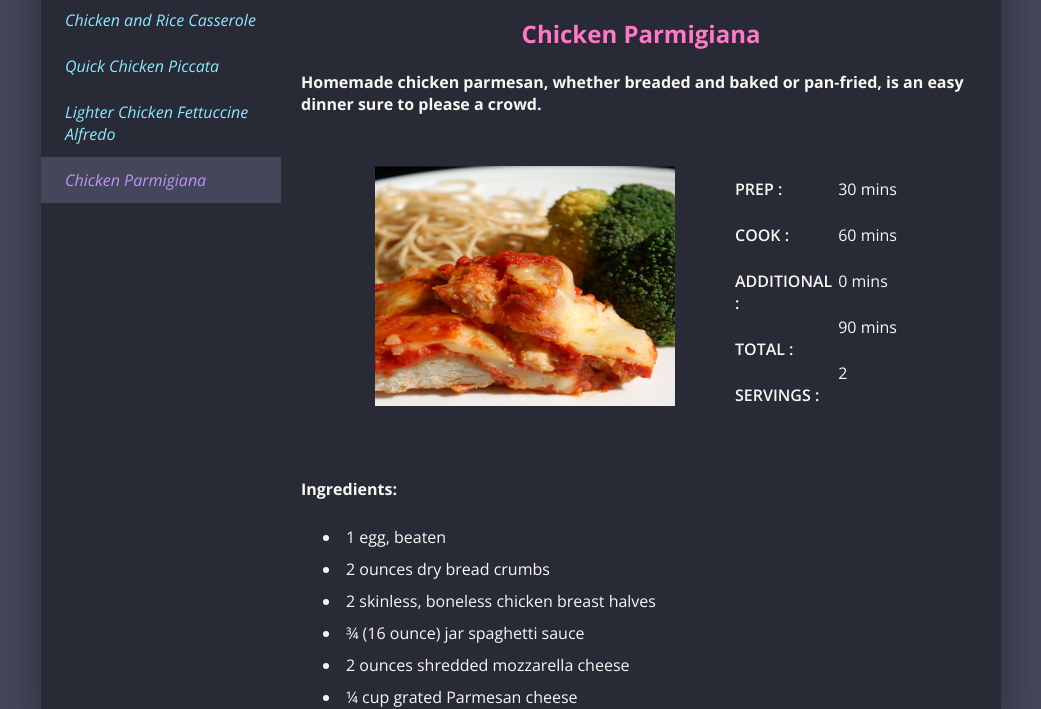
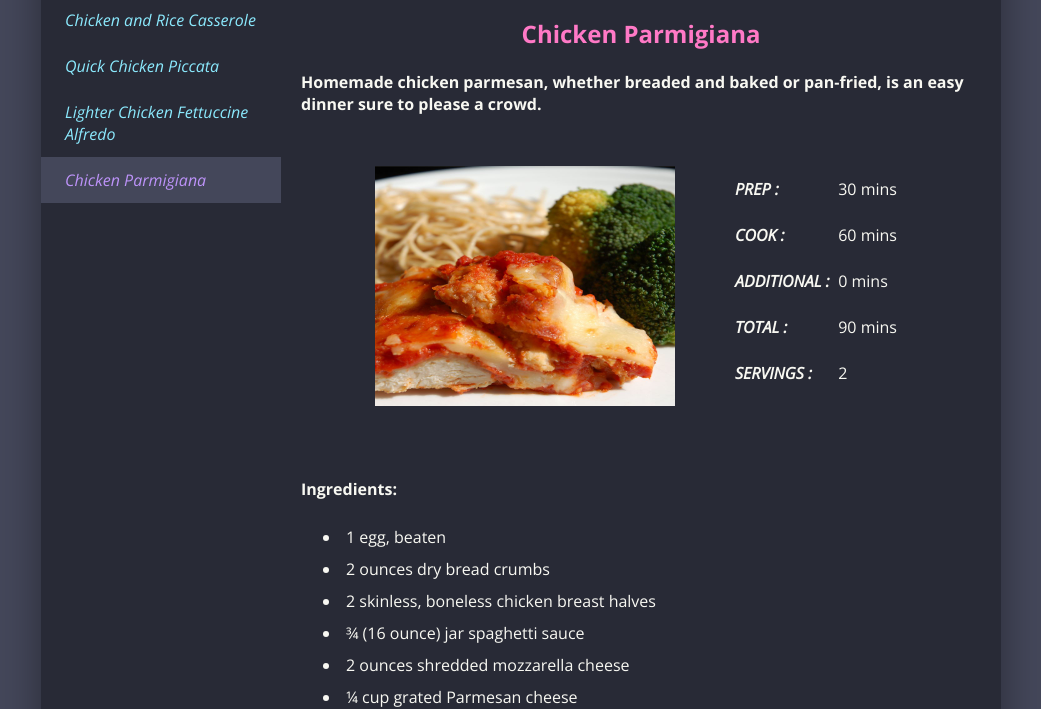
Before and after one commit to codyback/odin-recipes, a website: page index.html in a window 1280 px wide. Shown: the part 91-800 px from the top of the page, without its empty margins (119-1160 px from the left). Drawn offline with nearby package versions, Linux system fonts and the light colour scheme.

Commit message:
optimize css

```diff
--- a/index.js
+++ b/index.js
@@ -45,7 +45,7 @@ const populateRecipe = (recipeID) => {
   for (let i = 0; i < recipeInfoKeys.length; i++) {
     const key = recipeInfoKeys[i];
 
-    recipeInformationCol1.innerHTML += `<li>${key} :</li>`;
+    recipeInformationCol1.innerHTML += `<li><em>${key.toUpperCase()} :</em></li>`;
     if (key !== 'servings') {
       recipeInformationCol2.innerHTML += `<li>${recipe.information[key]} mins</li>`;
     } else {
--- a/style.css
+++ b/style.css
@@ -20,7 +20,6 @@ body > #area {
   margin: 0;
   height: 100%;
   display: grid;
-  overflow: auto;
   grid-template-columns: 1fr 3fr;
   grid-template-rows: auto 1fr auto;
   grid-template-areas:
@@ -85,28 +84,13 @@ div#recipeInformation > div#col2 {
   grid-area: infoCol2;
 }
 
-div#col1 > ul {
+div#col1 > ul, div#col2 > ul {
   list-style-type: none;
   margin: 0;
   padding: 0;
 }
 
-div#col2 > ul {
-  list-style-type: none;
-  margin: 0;
-  padding: 0;
-}
-
-div#col1 > ul > li {
-  display: block;
-  padding: 12px 0px;
-  text-decoration: none;
-  text-align: left;
-  text-transform: uppercase;
-  font-weight: 600;
-}
-
-div#col2 > ul > li {
+div#col1 > ul > li, div#col2 > ul > li {
   display: block;
   padding: 12px 0px;
   text-decoration: none;
@@ -154,10 +138,14 @@ nav > ul > li a.active {
   padding: 15px 5px 10px 5px;
   text-align: center;
   color: #6272a4;
+  border-top: 2px  solid #44475a55;
 }
 
 h1 {
   color: #50fa7b;
+}
+
+em, h1 {
   font-weight: 800;
 }
 
```
